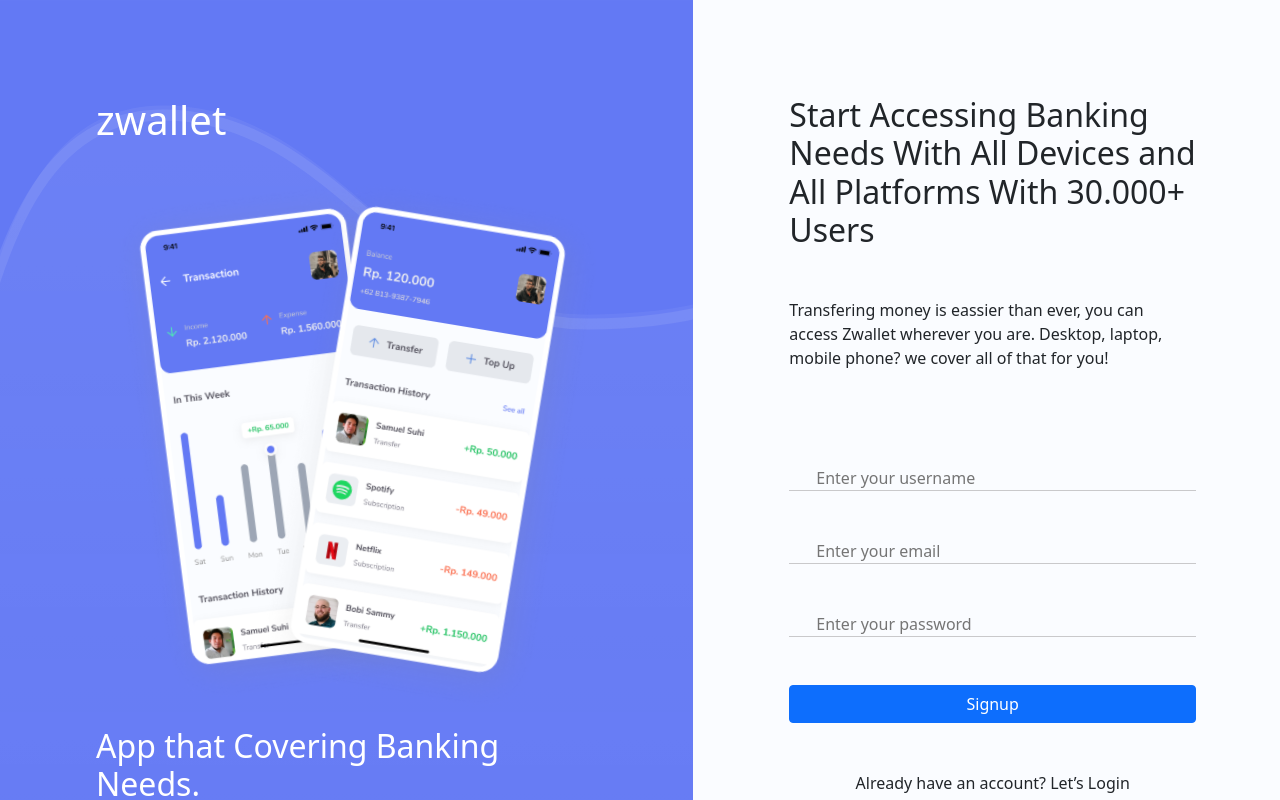
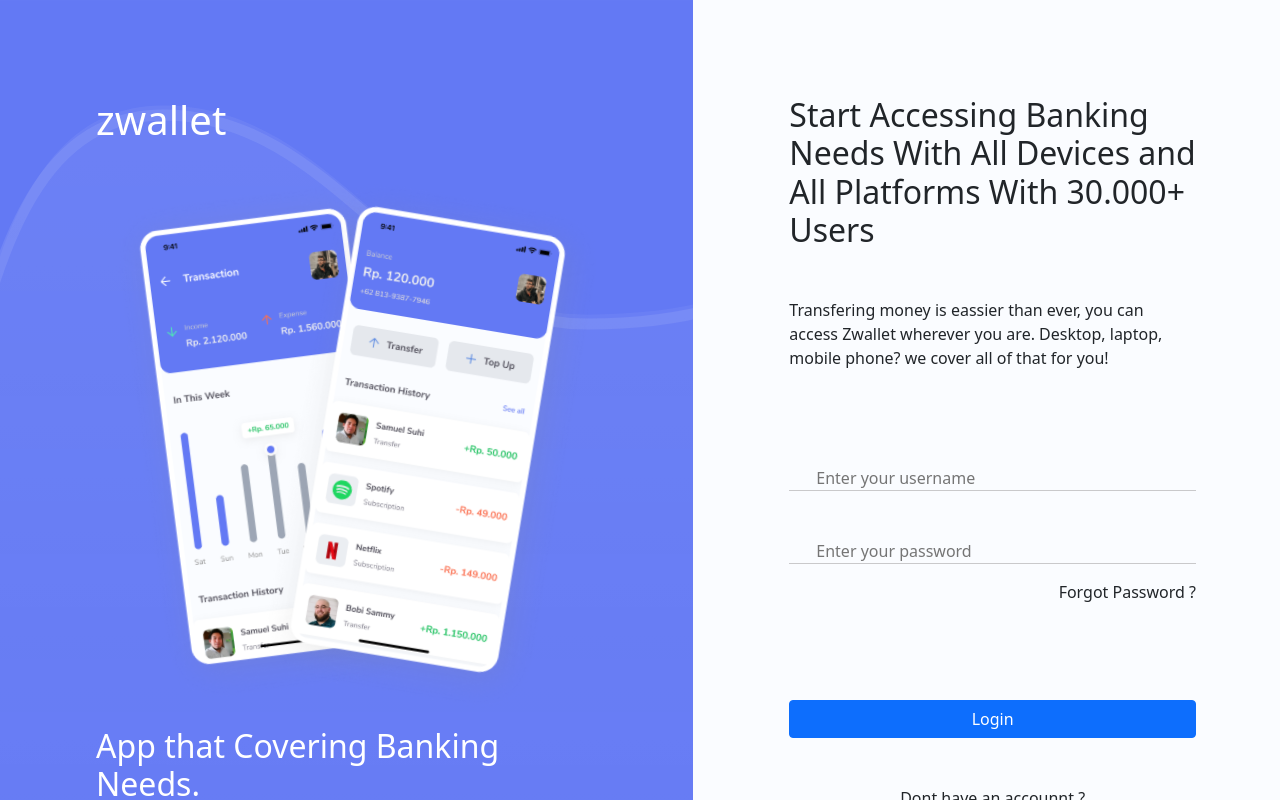
Before and after one commit to tyassusanto/zwallet-react, a React (Create React App) app: page /login in a window 1280 px wide. Shown: the top 800 px of the page. Built offline with nearby package versions, Linux system fonts and the light colour scheme.

Commit message:
add routes

```diff
--- a/src/App.js
+++ b/src/App.js
@@ -1,16 +1,22 @@
 import React from 'react'
-// import Home from './Pages/Home'
-// import Login from './Pages/Login'
+import { BrowserRouter, Routes, Route} from 'react-router-dom'
+import Home from './Pages/Home'
+import Login from './Pages/Login'
+import Page404 from './Pages/Page404'
 import Register from './Pages/Register'
 
 
 
 const App = () => {
   return (
-    <div className='container-fuild'>
-      {/* <Login/> */}
-      <Register/>
-    </div>
+    <BrowserRouter>
+      <Routes>
+        <Route path='/' element={<Home/>}/>
+        <Route path='/login' element={<Login/>}/>
+        <Route path='/register' element={<Register/>}/>
+        <Route path='/*' element={<Page404/>}/>
+      </Routes>
+    </BrowserRouter>
   )
 }
 
--- a/src/Pages/Login.js
+++ b/src/Pages/Login.js
@@ -9,7 +9,7 @@ const Login = () => {
             <div className="d-flex">
                 <LeftBanner/>
                 <RightForm>
-                    <Button className=''/>
+                    <Button className='btn btn-primary'/>
                 </RightForm>
             </div>
         </div>
--- /dev/null
+++ b/src/Pages/Page404.js
@@ -0,0 +1,11 @@
+import React from 'react'
+
+const Page404 = () => {
+    return (
+        <div>
+            <h1>Page Not Found</h1>
+        </div>
+    )
+}
+
+export default Page404
--- a/src/components/RegisterForm/RegisterForm.js
+++ b/src/components/RegisterForm/RegisterForm.js
@@ -20,7 +20,7 @@ const RightForm = () => {
                         <Input placeholder='Enter your username' type='text'className={`${style.inp} mt-5`}/>
                         <Input placeholder='Enter your email' type='emal' className={`${style.inp} mt-5`}/>
                         <Input placeholder='Enter your password' type='password' className={`${style.inp} my-5`}/>
-                        <Button className='mt-5'>Signup</Button>
+                        <Button className='mt-5 btn btn-primary'>Signup</Button>
                         <p className='text-center pt-5'>Already have an account? Let’s Login</p>
                     </div>
                 </div>
--- a/src/components/RightForm/RightForm.js
+++ b/src/components/RightForm/RightForm.js
@@ -1,13 +1,38 @@
-import React from 'react'
+import React, { useState } from 'react'
 import Input from '../base/Input/Input'
 import Button from '../base/Button/Button'
 import style from './rightform.module.css'
-// import style from '../base/Button/button.module.css'
-// import { AiOutlineMail } from 'react-icons/ai'
+import axios from 'axios'
 
 
 const RightForm = () => {
-    // const mailIcon = <AiOutlineMail/>
+    const [form, setForm] = useState({
+        username : '',
+        password : ''
+    })
+    const [loading, setLoading] = useState(false)
+    const handleChange = (e) => {
+        setForm({
+            ...form,
+            [e.target.name] : e.target.value
+        })
+    }
+    const handleClick = () => {
+        setLoading(true)
+        axios.post('https://zwallet-hello.herokuapp.com/users/login',
+        {
+            username: '1111',
+            password: '1111'
+        })
+        .then((res)=>{
+            setLoading(false)
+            console.log('masuk');
+        })
+        .catch((err)=>{
+            setLoading(false)
+            console.log('gagal');
+        })
+    }
     return (
         <div className={`${style.bgprimary} row`}>
             <div className=" col p-5 my-5">
@@ -17,11 +42,28 @@ const RightForm = () => {
                     With 30.000+ Users</h2>
                     <p className='mt-5'>Transfering money is eassier than ever, you can access Zwallet wherever you are. Desktop, laptop, mobile phone? we cover all of that for you!</p>
                     <div className="formcontrol d-flex flex-column my-5">
-                        <Input placeholder='Enter your email' type='email'className={`${style.inp} mt-5`}/>
-                        <Input placeholder='Enter your password' type='password' className={`${style.inp} mt-5`}/>
+                        <Input
+                        name='username'
+                        onChange={handleChange}
+                        value={form.username}
+                        placeholder='Enter your username'
+                        type='email'
+                        className={`${style.inp} mt-5`}
+                        />
+                        <Input name='password'
+                        onChange={handleChange}
+                        value={form.password}
+                        placeholder='Enter your password'
+                        type='password'
+                        className={`${style.inp} mt-5`}
+                        />
                         <p className='text-end pb-5 mt-3 mb-5'>Forgot Password ?</p>
-                        <Button>Login</Button>
-                        <p className='text-center pt-5'>Dont have an accounnt ? Sign Up</p>
+                        <Button
+                        onClick={handleClick}
+                        className='btn btn-primary'>
+                            {loading ? 'Loading...' : 'Login'}
+                        </Button>
+                        <p className='text-center pt-5'>Dont have an accounnt ?</p>
                     </div>
                 </div>
             </div>
--- a/src/components/base/Button/Button.js
+++ b/src/components/base/Button/Button.js
@@ -2,7 +2,7 @@ import React from 'react'
 
 const Button = ({children, ...props}) => {
     return (
-        <button className='btn btn-primary'>{children}</button>
+        <button {...props}>{children}</button>
     )
 }
 
```
